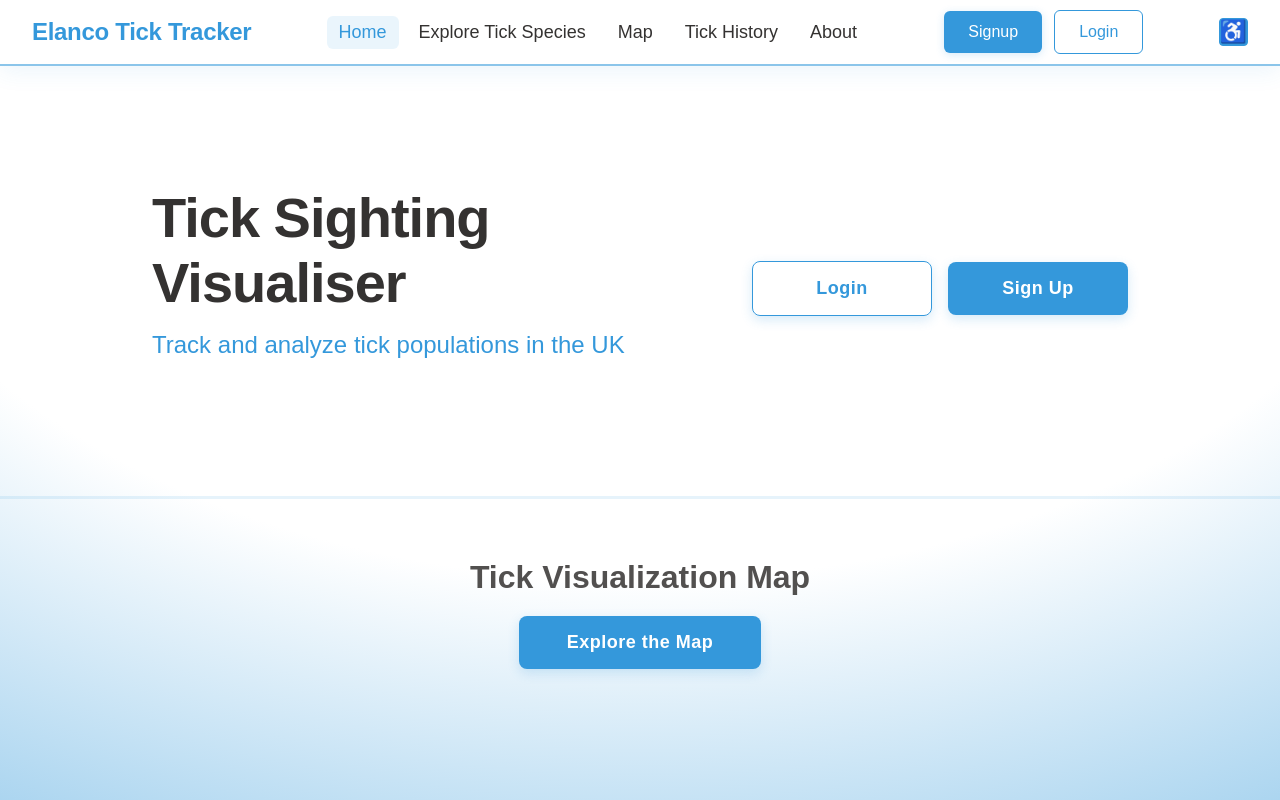
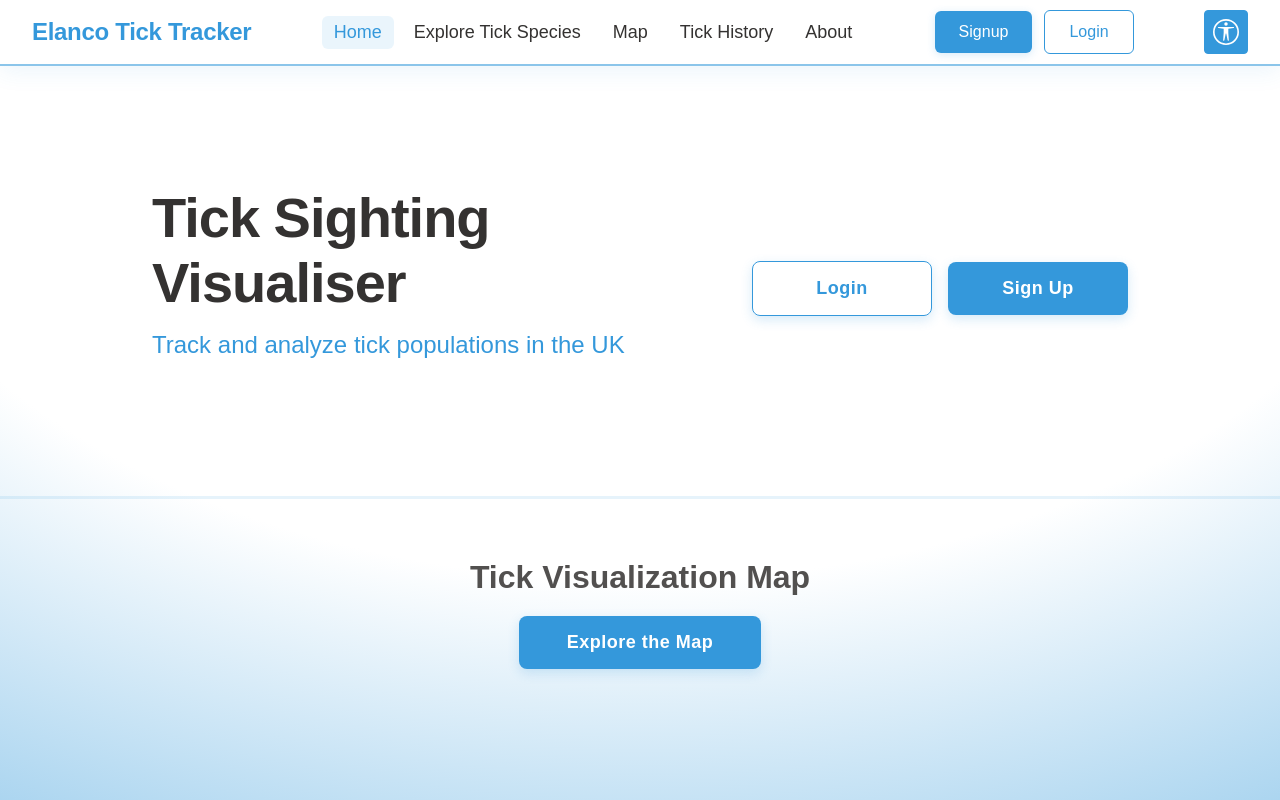
Before and after one commit to Jamster3000/Elanco-Tick-Sighting-Visualiser, a Vue app in the folder vue-client/: page / in a window 1280 px wide. Built offline with nearby package versions, Linux system fonts and the light colour scheme; a web font is replaced by a local one.

Commit message:
Changed accessability icon and clicking document makes the accessability popup hide

```diff
--- a/vue-client/src/App.vue
+++ b/vue-client/src/App.vue
@@ -14,6 +14,7 @@
 
     const closeMenu = () => {
         menuOpen.value = false
+        accessibilityOpen.value = false
     }
 
     onMounted(() => {
@@ -125,8 +126,7 @@ function toggleDarkMode() {
                 </div>
 
                 <div class="accessibility-menu">
-                    <button class="accessibility-btn" @click="accessibilityOpen = !accessibilityOpen"> ♿ </button>
-
+                    <button class="accessibility-btn" @click.stop="accessibilityOpen = !accessibilityOpen"><svg xmlns="http://www.w3.org/2000/svg" width="26" height="26" fill="currentColor" class="bi bi-universal-access-circle" viewBox="0 0 16 16"><path d="M8 4.143A1.071 1.071 0 1 0 8 2a1.071 1.071 0 0 0 0 2.143m-4.668 1.47 3.24.316v2.5l-.323 4.585A.383.383 0 0 0 7 13.14l.826-4.017c.045-.18.301-.18.346 0L9 13.139a.383.383 0 0 0 .752-.125L9.43 8.43v-2.5l3.239-.316a.38.38 0 0 0-.047-.756H3.379a.38.38 0 0 0-.047.756Z" /><path d="M8 0a8 8 0 1 0 0 16A8 8 0 0 0 8 0M1 8a7 7 0 1 1 14 0A7 7 0 0 1 1 8" /></svg></button>
                     <div v-if="accessibilityOpen" class="accessibility-panel">
                         <div class="accessibility-header">
                             <span>Accessibility Features</span>
@@ -335,13 +335,24 @@ function toggleDarkMode() {
 
     .accessibility-btn {
         cursor: pointer;
-        font-size: 22px;
+        font-size: 32px;
         font-weight: bold;
         border: 1px solid var(--primary);
         background: var(--primary);
-        color: var(--primary);
+        color: #fff;
         border-radius: 4px;
+        padding: 8px;
+        display: flex;
+        align-items: center;
+        justify-content: center;
+        line-height: 1;
+        transition: background-color 0.3s ease;
     }
+
+        .accessibility-btn:hover {
+            background-color: var(--primary-dark);
+            border-color: var(--primary-dark);
+        }
 
     .accessibility-panel {
         position: fixed;
```
